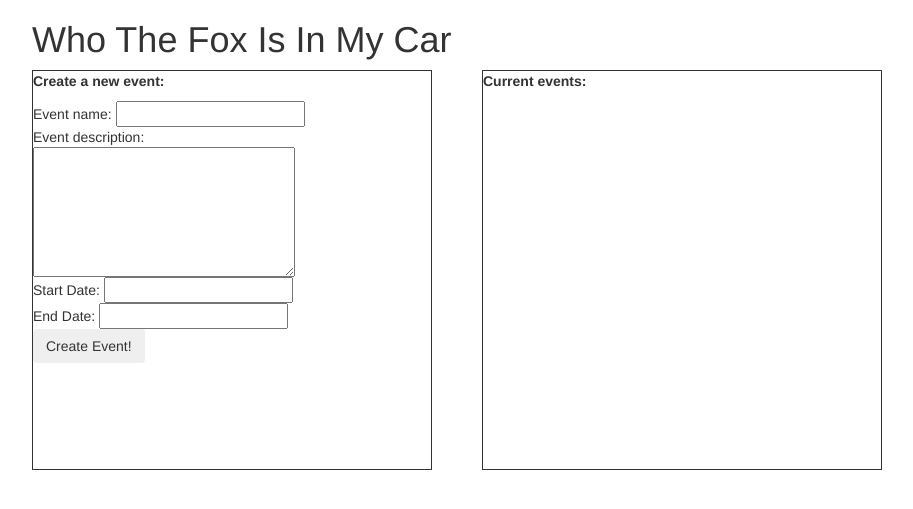
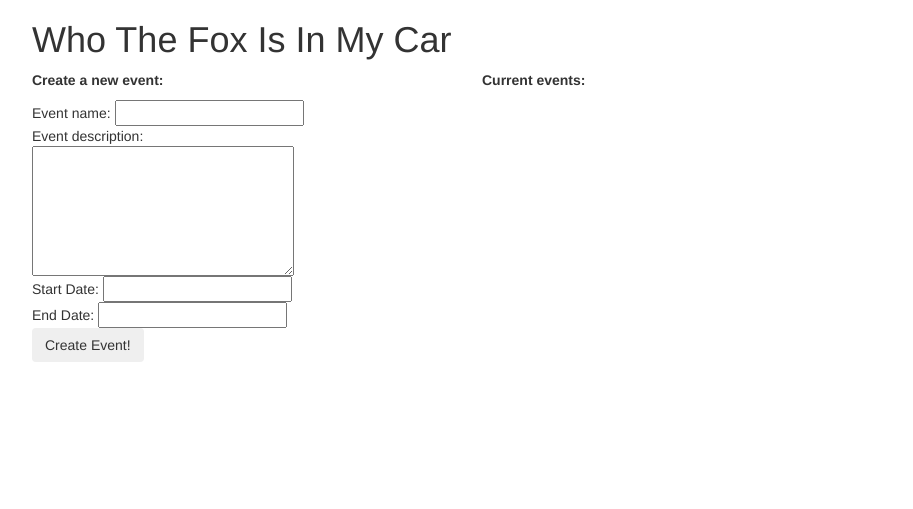
Before and after one commit to Raytray/WTFIIMC, a PHP site: page / in a window 1280 px wide. Shown: the top 509 px of the page, without its empty margins (173-1086 px from the left). Run offline with PHP 8.4, Linux system fonts and the light colour scheme; data that the repository does not hold is empty; a stand-in replaces the project's code that opens the database connection; some libraries are stand-ins or nearby versions.

Commit message:
remove border from boxes

```diff
--- a/WS_Flight/static/css/wtfiimc.css
+++ b/WS_Flight/static/css/wtfiimc.css
@@ -5,8 +5,6 @@
 .left_box {
   width: 400px;
   height: 400px;
-  border-width: 1px;
-  border-style: solid;
   display: inline-block;
   margin: auto;
   margin-right: 25px;
@@ -14,8 +12,6 @@
 .right_box {
   width: 400px;
   height: 400px;
-  border-width: 1px;
-  border-style: solid;
   display: inline-block;
   margin: auto;
   margin-left: 25px;
--- a/WS_Flight/static/css/wtfiimc.less
+++ b/WS_Flight/static/css/wtfiimc.less
@@ -1,8 +1,6 @@
 .box_size () {
     width: 400px;
     height: 400px;
-    border-width: 1px;
-    border-style: solid;
     display: inline-block;
     margin: auto;
 }
```
